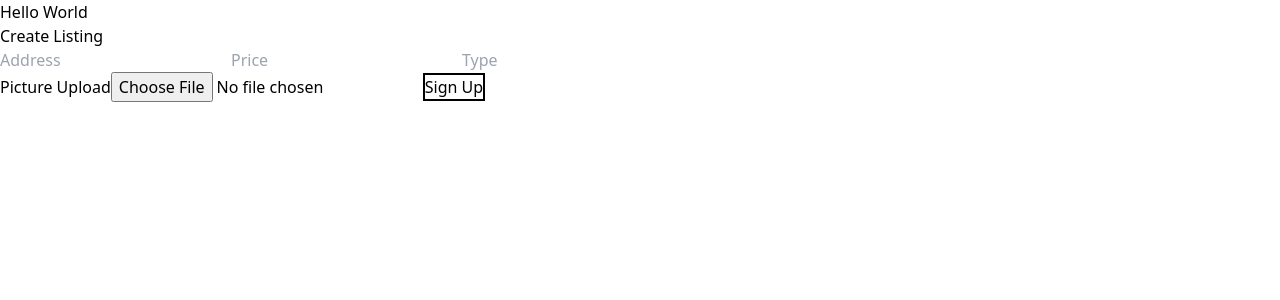
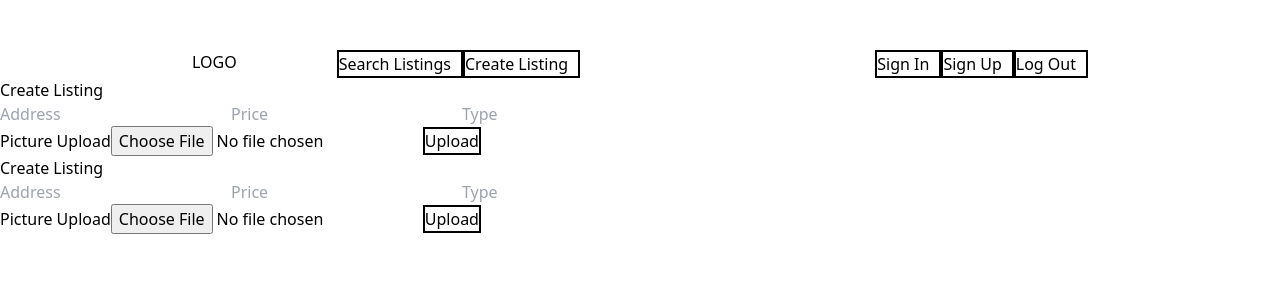
Before and after one commit to ar1b/HomeHaven, a React (Vite) app in the folder client/: page /listingcreate in a window 1280 px wide. Shown: the top 300 px of the page. Built offline with nearby package versions, Linux system fonts and the light colour scheme.

Commit message:
router needs to be fixed

```diff
--- a/client/package.json
+++ b/client/package.json
@@ -11,7 +11,8 @@
   },
   "dependencies": {
     "react": "^18.3.1",
-    "react-dom": "^18.3.1"
+    "react-dom": "^18.3.1",
+    "react-router-dom": "^7.0.1"
   },
   "devDependencies": {
     "@eslint/js": "^9.15.0",
--- a/client/src/App.jsx
+++ b/client/src/App.jsx
@@ -1,14 +1,28 @@
-import React from 'react'
+import React from 'react';
+import { BrowserRouter, Route, Routes } from 'react-router-dom';
+
 import SignUp from './pages/SignUp';
 import SignIn from './pages/SignIn';
 import UserUpdate from './pages/UserUpdate';
 import ListingSearch from './pages/ListingSearch';
 import ListingCreate from './pages/ListingCreate';
 
+import Header from './Header';
+
 const App = () => {
   return (
     <div>
-      Hello World
+      <BrowserRouter>
+      <Header />
+      <Routes>
+          <Route index element={<SignIn />} />
+          <Route path='/signup' element={<SignUp />}/>
+          <Route path='/signin' element={<SignIn />}/>
+          <Route path='/userupdate' element={<UserUpdate />}/>
+          <Route path='/listingsearch' element={<ListingSearch />}/>
+          <Route path='/listingcreate' element={<ListingCreate />}/>
+      </Routes>
+      </BrowserRouter>
       <ListingCreate />
     </div>
   )
--- /dev/null
+++ b/client/src/Header.css
@@ -0,0 +1,27 @@
+
+#headerBox{
+    padding-top:50px;
+    min-width: 600px;
+    width: 70%;
+    display: flex;
+    justify-content: space-between;
+    margin: 0 auto;
+}
+
+#headerLeft{
+    display: flex;
+
+}
+
+#headerRight{
+    display: flex;
+}
+
+#logo{
+    padding-right:100px;
+}
+
+.divMinor{
+    padding-right: 10px;
+    border: 2px solid black;
+}
--- /dev/null
+++ b/client/src/Header.jsx
@@ -0,0 +1,36 @@
+import './Header.css';
+import {Link} from 'react-router-dom';
+
+//<Link to=''><img src=''/></Link>
+//<Link to=''>Left1</Link>
+
+export default function Header(){
+    return (
+        <div id="headerBox">
+            <div id="headerLeft">
+                <div id="logo">
+                    LOGO
+
+                </div>
+                <div className="divMinor">
+                    Search Listings
+
+                </div>
+                <div className="divMinor">
+                    Create Listing
+                </div>
+            </div>
+            <div id="headerRight">
+                <div className="divMinor">
+                    Sign In
+                </div>
+                <div className="divMinor">
+                    Sign Up
+                </div>
+                <div className="divMinor">
+                    Log Out
+                </div>
+            </div>
+        </div>
+    );
+}
--- a/client/src/pages/ListingCreate.jsx
+++ b/client/src/pages/ListingCreate.jsx
@@ -28,14 +28,14 @@ const ListingCreate = () => {
       <div className="pt-3 max-w-lg mx-auto">
         <h1 className="text-3xl text-center font-semibold my-7">Create Listing</h1>
         <form id="form1" className="flex flex-col gap-4">
-          <input type='text' placeholder='Address' className='border p-3 rounded-lg' id="address" />
-          <input type='password' placeholder='Price' className='border p-3 rounded-lg' id="price" />
-          <input type='text' placeholder='Type' className='border p-3 rounded-lg' id="type" />
+          <input type='text' placeholder='Address' className='border p-3 rounded-lg' id="address" name="address" />
+          <input type='text' placeholder='Price' className='border p-3 rounded-lg' id="price" name="price" />
+          <input type='text' placeholder='Type' className='border p-3 rounded-lg' id="type" name="type" />
           <br/>
-          <label for="listingPicturs">Picture Upload</label>
-          <input type='file' className='border p-3 rounded-lg' id="pictures" />
+          <label htmlFor="listingPicturs">Picture Upload</label>
+          <input type='file' className='border p-3 rounded-lg' id="pictures" name="pictures"/>
 
-          <button onClick={handleSubmit} id="submitBtn" className="bg-slate-700 text-white p-3 rounded-lg uppercase hover:opacity-95 disabled:opacity-80">Sign Up</button>
+          <button onClick={handleSubmit} id="submitBtn" className="bg-slate-700 text-white p-3 rounded-lg uppercase hover:opacity-95 disabled:opacity-80">Upload</button>
         </form>
         <div className="flex gap-2 m-5">
         </div>
```
Also changed, not shown: 2 other files (tests, documents, lock files or other folders).
